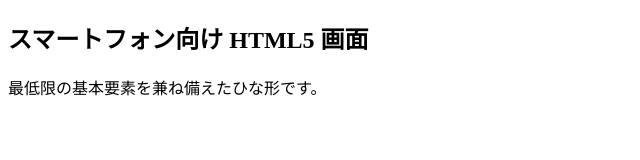
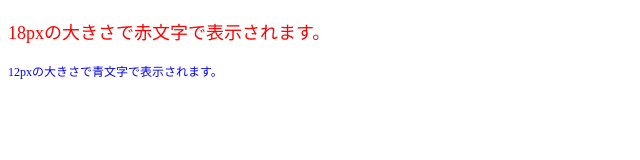
Before and after one commit to takatoshiishigami/takatoshiishigami.github.io, a plain HTML site: page index.html in a window 1280 px wide. Shown: the whole page, without its empty margins (0-640 px from the left). Drawn offline with Linux system fonts and the light colour scheme.

Commit message:
cssの追加

```diff
--- a/index.html
+++ b/index.html
@@ -16,11 +16,7 @@
     </style>
   </head>
   <body>
-    <article>
-      <header>
-        <h1>スマートフォン向け HTML5 画面</h1>
-      </header>
-      <div>最低限の基本要素を兼ね備えたひな形です。</div>
-    </article>
+    <p>18pxの大きさで赤文字で表示されます。</p>
+    <span class="small">12pxの大きさで青文字で表示されます。</span>
   </body>
 </html>
```
